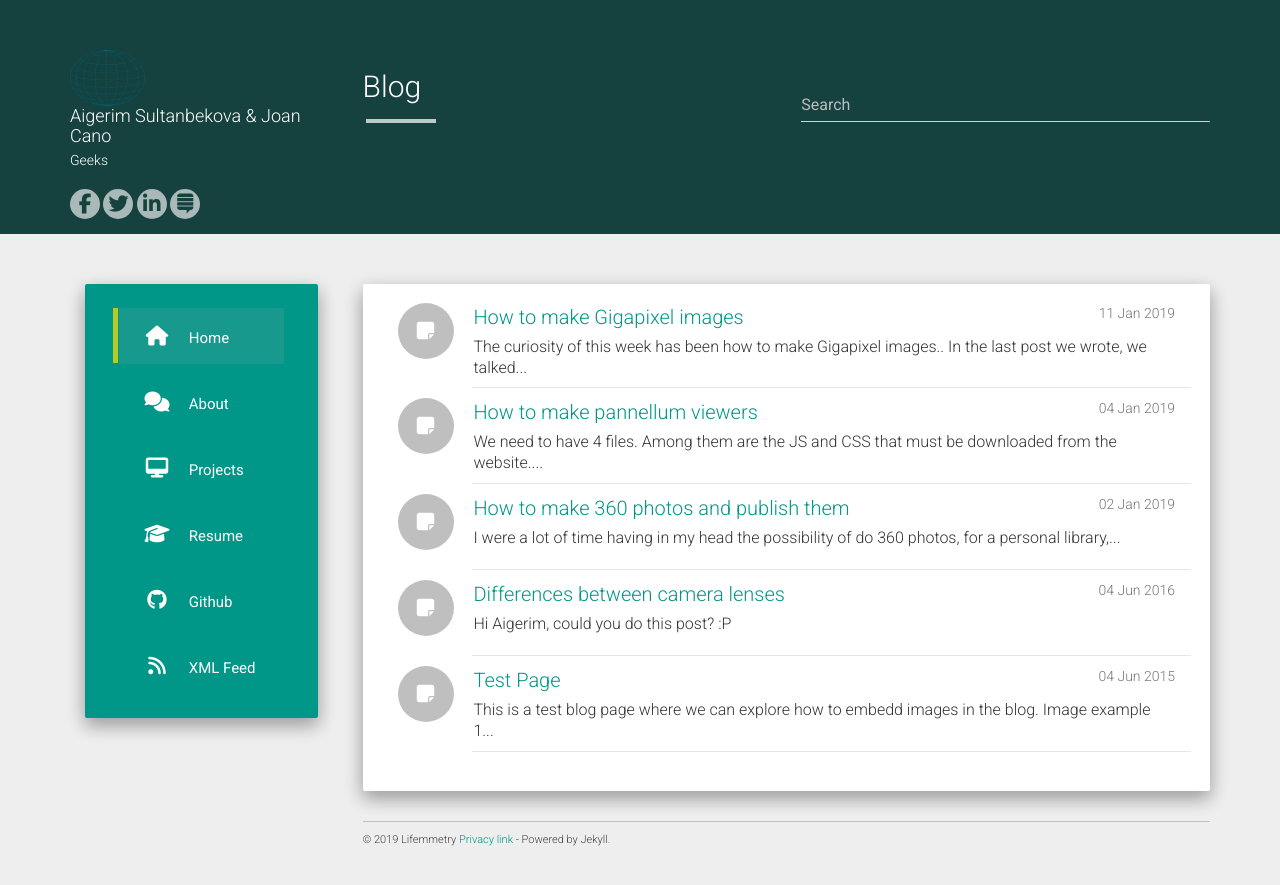
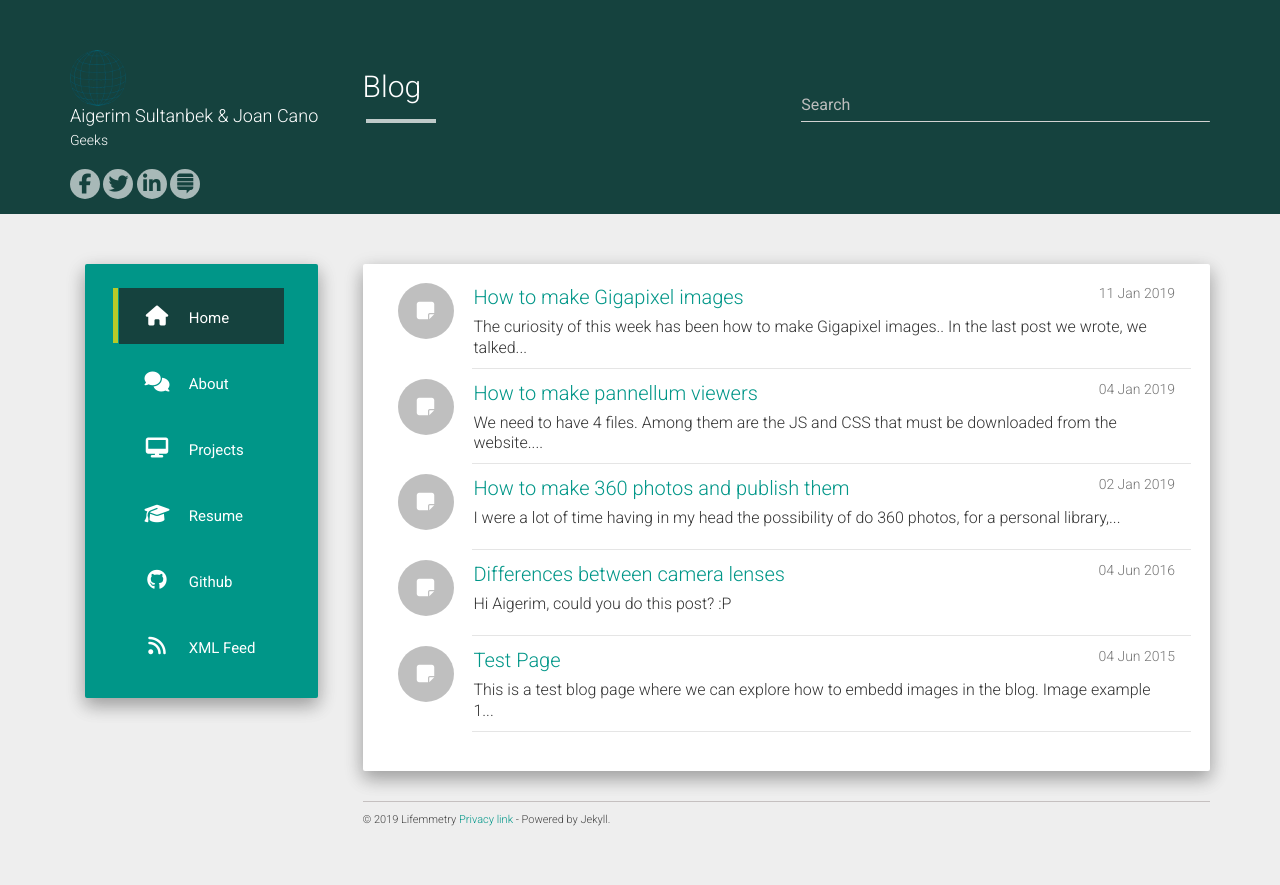
Before and after one commit to aigerims29/LifemmetryRepo, a Jekyll site: the page built from index.html, in a window 1280 px wide. Shown: the top 885 px of the page. Built offline with Jekyll 4.4.1, drawn with Linux system fonts in a browser that asks for light colours; nearby versions of some CDN libraries; the list of posts is cut into pages by our own code.

Commit message:
changes#3

```diff
--- a/_config.yml
+++ b/_config.yml
@@ -1,7 +1,7 @@
 # Site settings
-title: Lyfemmetry
+title: Lifemmetry
 description: Blog for geoscience researchings
-author: Aigerim Sultanbekova & Joan Cano
+author: Aigerim Sultanbek & Joan Cano
 logo: /LifemmetryR/static/img/avatar.png
 github: https://github.com/lifemmetry/LifemmetryR
 about: Geeks
--- a/static/css/main.css
+++ b/static/css/main.css
@@ -6,7 +6,6 @@
 }
 .full{ font-size: 16px; }
 .logo-img {
-    background-color:
     width: 56px;
     height: 56px;
     border-radius: 60px;
@@ -72,7 +71,7 @@ p.info a {
 }
 
 .menu ul li a:hover, .menu ul li a:focus, li.current-menu-item > a{
-    background: #18998d;
+    background: #15423e;
 }
 li.current-menu-item:before {
     content: "";
```
Also changed, not shown: 4 other files.
